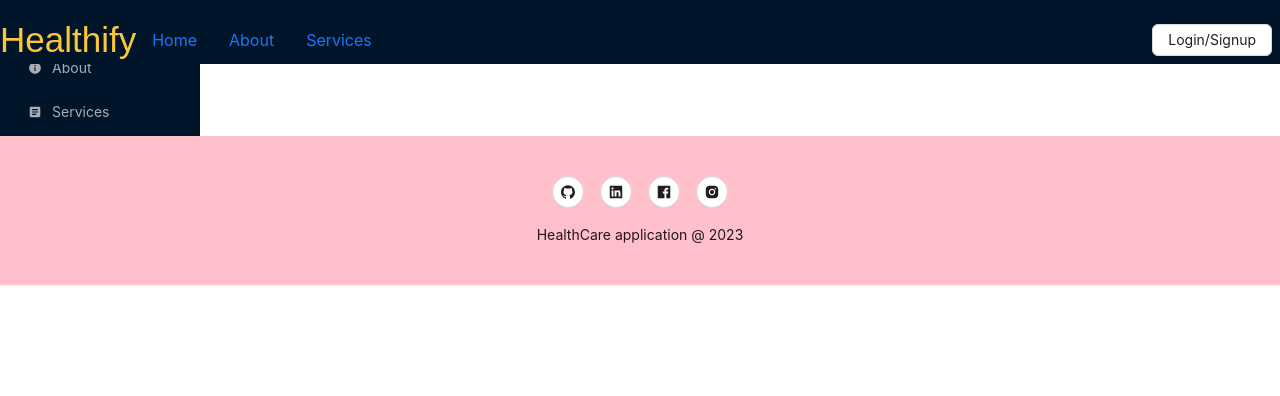
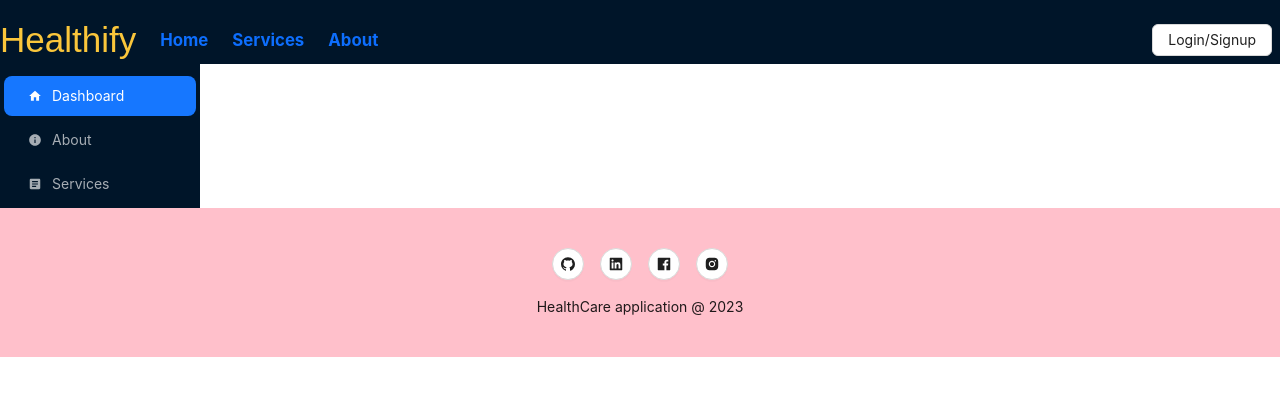
Before and after one commit to ShrivastavSarthak/healthify2.0, a React (Create React App) app in the folder frontend/: page /dashboard in a window 1280 px wide. Shown: the top 396 px of the page. Built offline with nearby package versions, Linux system fonts and the light colour scheme; a web font is replaced by a local one.

Commit message:
sarthak commit 5

```diff
--- a/frontend/package.json
+++ b/frontend/package.json
@@ -19,6 +19,7 @@
     "react-countup": "^6.5.0",
     "react-dom": "^18.2.0",
     "react-router-dom": "^6.18.0",
+    "react-router-hash-link": "^2.4.3",
     "react-scripts": "5.0.1",
     "web-vitals": "^2.1.4"
   },
--- a/frontend/src/components/BMI/BmiCalculator.js
+++ b/frontend/src/components/BMI/BmiCalculator.js
@@ -1,4 +1,4 @@
-import { Button, InputNumber } from 'antd'
+import { Button, Flex, Image, InputNumber } from 'antd'
 import React, { Fragment, useState } from 'react'
 import CreateModal from '../../UIElements/CreateModal'
 
@@ -6,18 +6,18 @@ const BmiCalculator = () => {
     const [open, setIsOpen] = useState(false)
     const [height, setIsHeight] = useState(0)
     const [weight, setIsWeight] = useState(0)
-    console.log(height,weight);
+    console.log(height, weight);
     const handleClick = () => {
         setIsOpen(true)
     }
     let check = false
-    if(height>=135 && weight>=30){
-        check=true
+    if (height >= 135 && weight >= 30) {
+        check = true
     }
     let bmi
     const handleBMI = () => {
-        const newHeight = height*height/10000
-        bmi =weight/ newHeight
+        const newHeight = height * height / 10000
+        bmi = weight / newHeight
         console.log(bmi);
     }
     return (
@@ -31,9 +31,17 @@ const BmiCalculator = () => {
                 footer={null}>
                 <center>
                     <h2 className='mt-4'>know your health status</h2>
-                    <h6>Enter your weight : <InputNumber size='small' min={1} max={198}  onChange={(value) => setIsWeight(value)} /></h6>
-                    <h6>Enter your height : <InputNumber min={1} max={198}  onChange={(value) => setIsHeight(value)}  /></h6>
-                    {check && <p>your bmi is: {bmi} </p> }
+                    <Image width={250} src="https://www.healthequalsfreedom.com/wp-content/uploads/2019/03/BMI-Chart.gif"/>
+                    <p>Info</p>
+                    <Flex gap="small" className='mt-3'>
+                        <h6>Enter your weight</h6>
+                        <InputNumber addonAfter="kg" size='small' min={135} max={198} onChange={(value) => setIsWeight(value)} />
+                    </Flex>
+                    <Flex className='my-3'>
+                        <h6>Enter your height </h6>
+                        <InputNumber addonAfter="cm" size='small' min={20} max={198} onChange={(value) => setIsHeight(value)} />
+                    </Flex>
+                    {check && <p>your bmi is: {bmi} </p>}
                     <Button onClick={handleBMI} disabled={!check}>Check</Button>
                 </center>
 
--- a/frontend/src/components/Navbar/Navbar.css
+++ b/frontend/src/components/Navbar/Navbar.css
@@ -6,6 +6,12 @@
     color: #FAC63B;
 }
 
+.navlist{
+  font-size: 1.2em;
+  font-weight: bold;
+  text-decoration: none;
+
+}
 
 .navlist:hover {
     color:  rgb(250, 198, 59);
--- a/frontend/src/components/Navbar/Navbar.js
+++ b/frontend/src/components/Navbar/Navbar.js
@@ -1,6 +1,6 @@
 import React, { useEffect, useState } from 'react';
-import { Layout, theme, Button } from 'antd';
-
+import { Layout, theme,Flex } from 'antd';
+import { HashLink } from "react-router-hash-link"
 
 import "./Navbar.css"
 import Auth from '../../pages/Auth';
@@ -27,11 +27,12 @@ const Navbar = () => {
 
       <Layout className='fixed-top ' style={{ background: colorBgContainer }}>
         <Header className={isMobile ? "d-flex p-0" : " navbar p-0  my-auto "} >
+        <Flex gap="large">
           <h1 className="logo my-auto ">Healthify</h1>
-
-          <Button className='hideContent navlist' type='link' size='large' >Home</Button>
-          <Button className='hideContent navlist' type='link' size='large'>About</Button>
-          <Button className='hideContent navlist' type='link' size='large'>Services</Button>
+            <HashLink className='hideContent navlist ' smooth to="/#Home" >Home</HashLink>
+            <HashLink className='hideContent navlist' smooth to="/#services">Services</HashLink>
+            <HashLink className='hideContent navlist' smooth to="/#about">About</HashLink>
+          </Flex>
           <div className='ms-auto p-2'>
             <Auth />
           </div>
--- a/frontend/src/components/Slider/Slider.js
+++ b/frontend/src/components/Slider/Slider.js
@@ -9,8 +9,9 @@ const Slider = () => {
     const { Sider } = Layout
     return (
         <Fragment>
-            <Sider trigger={null} collapsedWidth="0" bodyBg="#F5F5F5">
+            <Sider className='mt-5 ' trigger={null} collapsedWidth="0" bodyBg="#F5F5F5">
                 <Menu
+                    className='pt-4'
                     theme="dark"
                     mode="inline"
                     defaultSelectedKeys={['1']}
--- a/frontend/src/pages/Home.js
+++ b/frontend/src/pages/Home.js
@@ -18,6 +18,7 @@ const formatter = (value) => <CountUp end={value} separator="," />;
   return (
     <Fragment>
       <center className="mx-3">
+        <section id="Home">
           <motion.div className="row  mt-5">
             <motion.div
               className="col d-md-none d-lg-block d-none d-sm-block d-md-block d-sm-none "
@@ -56,15 +57,17 @@ const formatter = (value) => <CountUp end={value} separator="," />;
                       Discover personalized health insights, track your progress,
                       and achieve your wellness goals effortlessly."
                     </p>
-                    <Statistic title="Current active users" value={11234} precision={2} formatter={formatter}/>
+                    <Statistic title="Current active users" value={11234} precision={2} formatter={formatter} />
                   </Card>
 
                 </motion.div>
               </div>
             </div>
           </motion.div>
+        </section>
 
         <hr />
+        <section id="services">
           <h1 className="mt-5">Services</h1>
           <div className="row mt-5 ">
             <motion.div
@@ -140,7 +143,10 @@ const formatter = (value) => <CountUp end={value} separator="," />;
 
             </motion.div>
           </div>
+        </section>
         <hr />
+        <section id="about">
+
           <div className="row my-5">
             <motion.div
               className="col"
@@ -158,7 +164,7 @@ const formatter = (value) => <CountUp end={value} separator="," />;
                   <p>
                     Because the main purpose of finding the best treatment of you are main purpose of us.
                   </p>
-                <BmiCalculator/>
+                  <BmiCalculator />
                 </Card>
               </motion.div>
             </motion.div>
@@ -174,6 +180,7 @@ const formatter = (value) => <CountUp end={value} separator="," />;
               />
             </motion.div>
           </div>
+        </section>
       </center>
     </Fragment>
   );
```
Also changed, not shown: 1 other file (tests, documents, lock files or other folders). Lines whose indentation alone changed are shown as unchanged.
